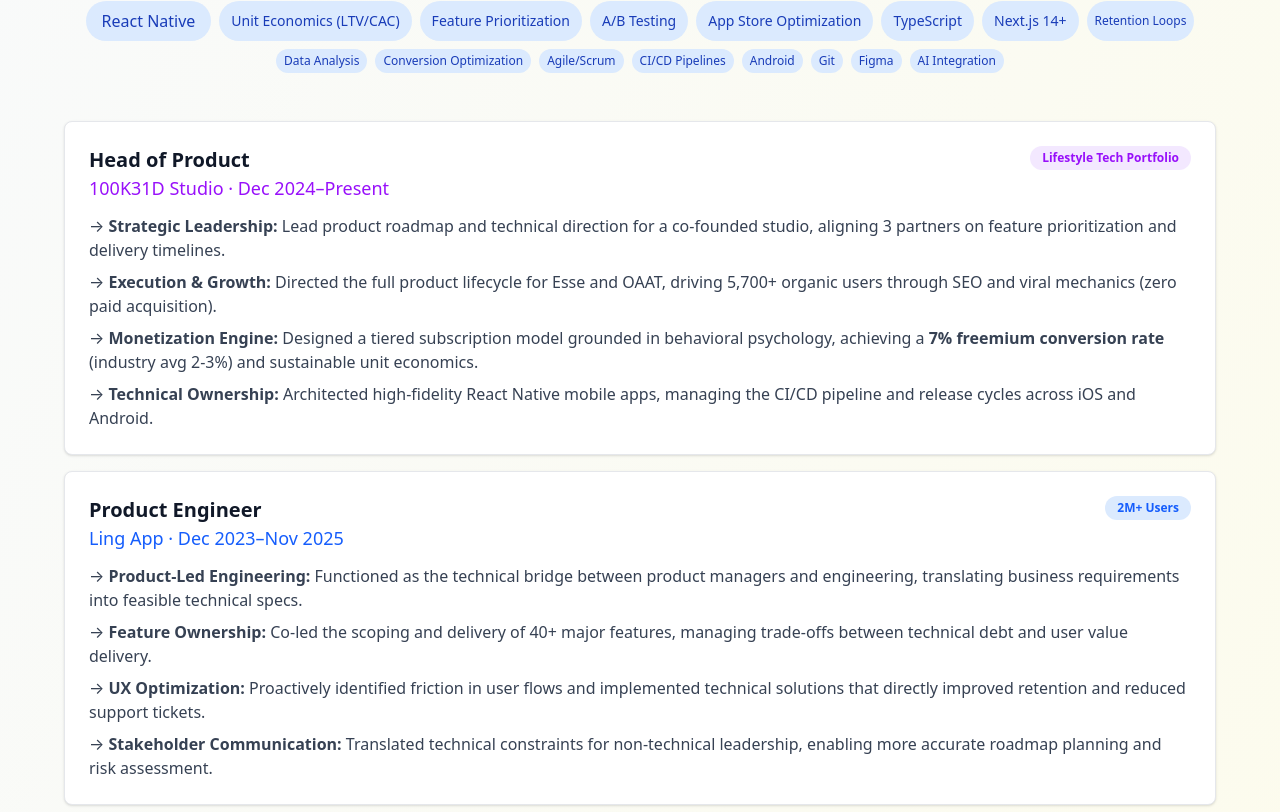
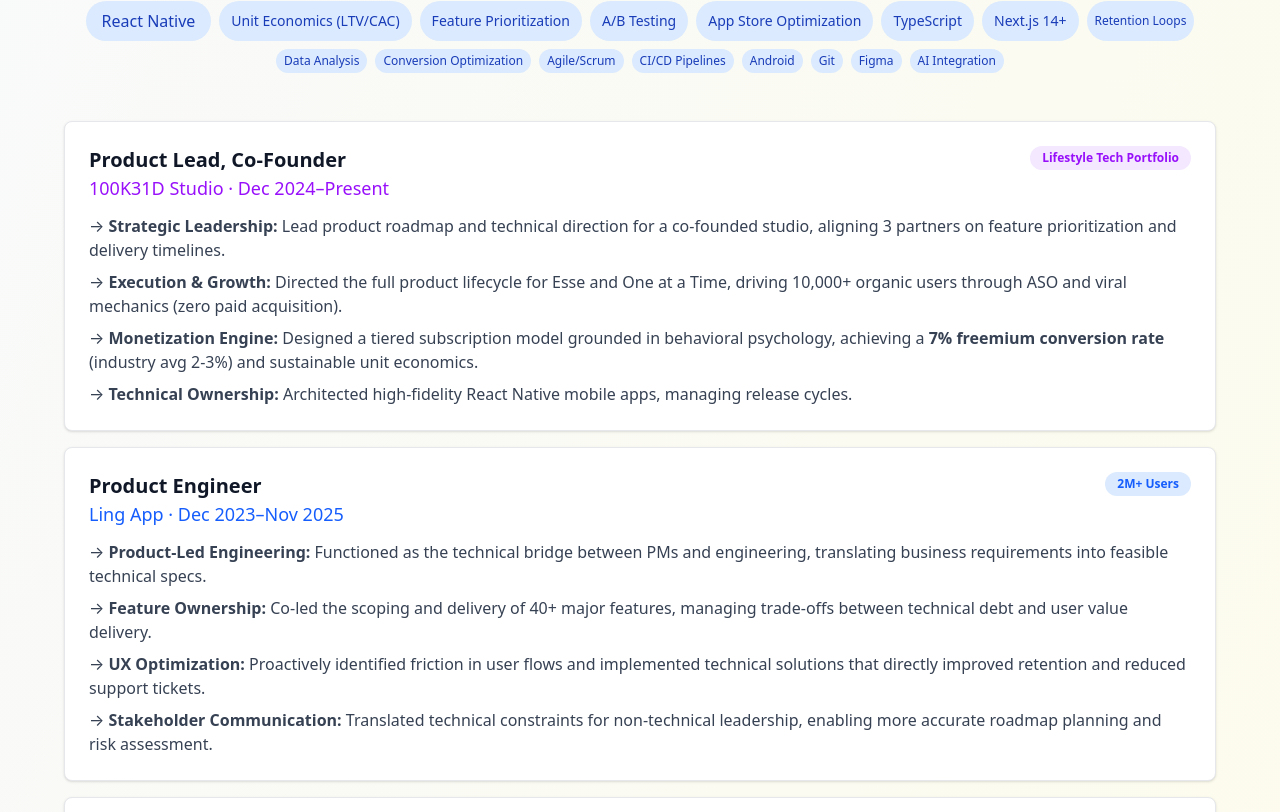
Before and after one commit to sanderbell/sanderbelldev2, a React (Vite) app: page / in a window 1280 px wide. Shown: the part 679-1491 px from the top of the page. Built offline with nearby package versions, Linux system fonts and the light colour scheme.

Commit message:
Update job title and enhance project descriptions in App component

```diff
--- a/src/App.tsx
+++ b/src/App.tsx
@@ -288,7 +288,7 @@ function App() {
               <div className="flex justify-between items-start mb-3">
                 <div>
                   <h3 className="text-xl font-bold text-gray-900">
-                    Head of Product
+                    Product Lead, Co-Founder
                   </h3>
                   <p className="text-purple-600 font-medium text-lg">
                     100K31D Studio · Dec 2024–Present
@@ -306,8 +306,9 @@ function App() {
                 </li>
                 <li>
                   → <strong>Execution & Growth:</strong> Directed the full
-                  product lifecycle for Esse and OAAT, driving 5,700+ organic
-                  users through SEO and viral mechanics (zero paid acquisition).
+                  product lifecycle for Esse and One at a Time, driving 10,000+
+                  organic users through ASO and viral mechanics (zero paid
+                  acquisition).
                 </li>
                 <li>
                   → <strong>Monetization Engine:</strong> Designed a tiered
@@ -317,8 +318,8 @@ function App() {
                 </li>
                 <li>
                   → <strong>Technical Ownership:</strong> Architected
-                  high-fidelity React Native mobile apps, managing the CI/CD
-                  pipeline and release cycles across iOS and Android.
+                  high-fidelity React Native mobile apps, managing release
+                  cycles.
                 </li>
               </ul>
             </div>
@@ -340,9 +341,8 @@ function App() {
               <ul className="text-base text-gray-700 space-y-2">
                 <li>
                   → <strong>Product-Led Engineering:</strong> Functioned as the
-                  technical bridge between product managers and engineering,
-                  translating business requirements into feasible technical
-                  specs.
+                  technical bridge between PMs and engineering, translating
+                  business requirements into feasible technical specs.
                 </li>
                 <li>
                   → <strong>Feature Ownership:</strong> Co-led the scoping and
```
